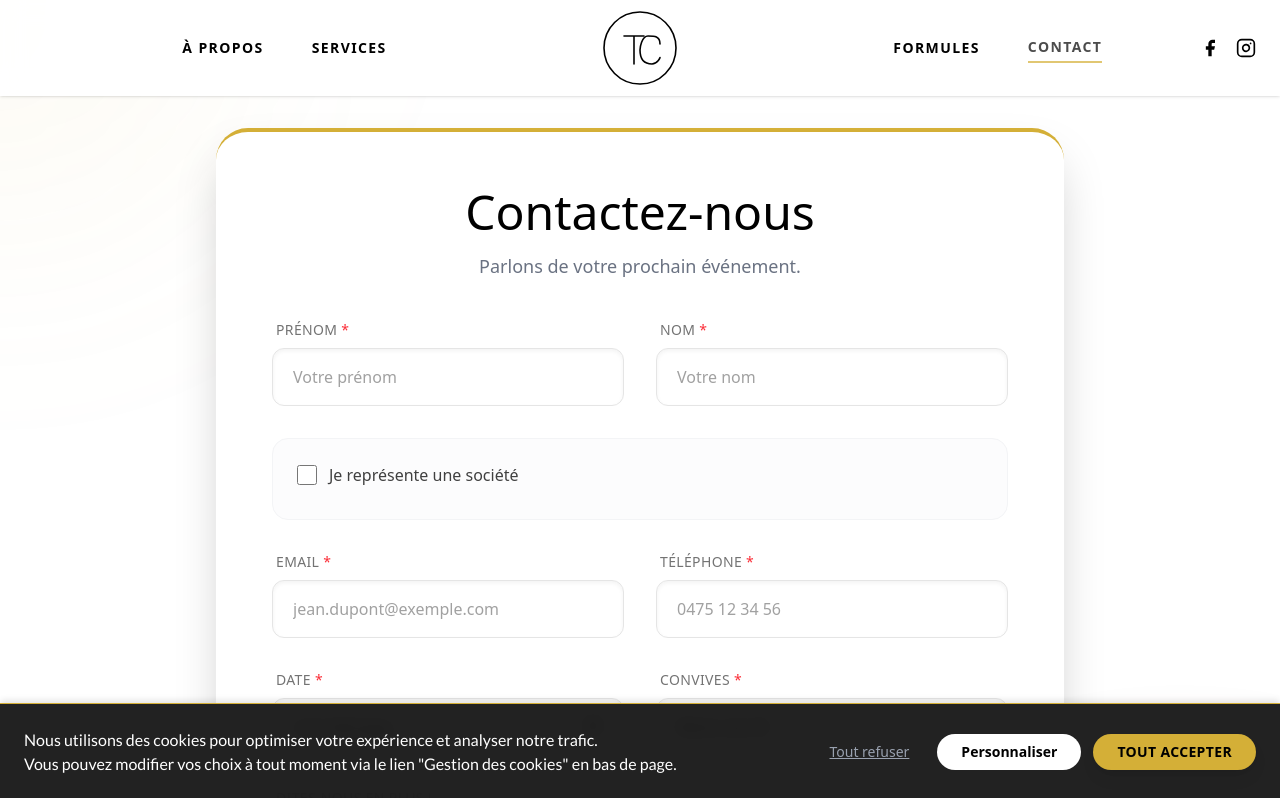
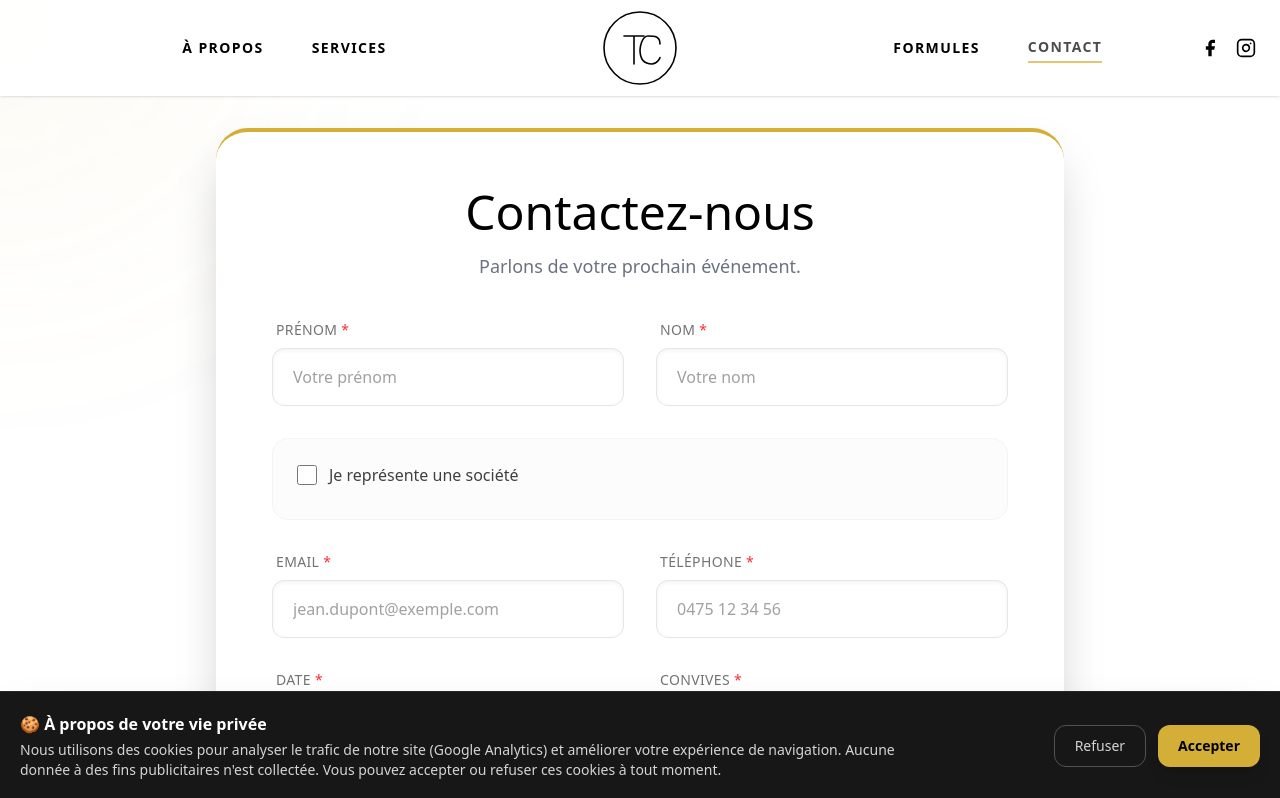
Before and after one commit to FlorianMeganck/traiteur-compere, a Next.js app: page /contact in a window 1280 px wide. Shown: the top 798 px of the page. Built offline with nearby package versions, Linux system fonts and the light colour scheme; a web font is replaced by a local one.

Commit message:
ajout cookies

```diff
--- a/app/layout.tsx
+++ b/app/layout.tsx
@@ -21,10 +21,8 @@ export const metadata: Metadata = {
 
 import Navbar from "./components/Navbar";
 import Footer from "./components/Footer";
-import GoogleAnalytics from "./components/GoogleAnalytics";
-import CookieBanner from "./components/CookieBanner";
-
 import ScrollToTop from "./components/ScrollToTop";
+import Analytics from "@/components/Analytics";
 
 export default function RootLayout({
   children,
@@ -38,12 +36,9 @@ export default function RootLayout({
       >
         <Navbar />
         {children}
-        <CookieBanner />
-        <Suspense fallback={null}>
-          <GoogleAnalytics GA_MEASUREMENT_ID='G-DM739YH09F' />
-        </Suspense>
         <Footer />
         <ScrollToTop />
+        <Analytics />
       </body>
     </html>
   );
--- /dev/null
+++ b/components/Analytics.tsx
@@ -0,0 +1,75 @@
+"use client";
+import { useState, useEffect } from 'react';
+import Script from 'next/script';
+
+export default function Analytics() {
+    const [consentGiven, setConsentGiven] = useState<boolean | null>(null);
+
+    // Vérifie si l'utilisateur a déjà fait un choix dans le passé
+    useEffect(() => {
+        const consent = localStorage.getItem('cookie-consent');
+        if (consent === 'accepted') {
+            setConsentGiven(true);
+        } else if (consent === 'declined') {
+            setConsentGiven(false);
+        }
+    }, []);
+
+    const handleAccept = () => {
+        localStorage.setItem('cookie-consent', 'accepted');
+        setConsentGiven(true);
+    };
+
+    const handleDecline = () => {
+        localStorage.setItem('cookie-consent', 'declined');
+        setConsentGiven(false);
+    };
+
+    return (
+        <>
+            {/* Le script GA n'est injecté que si consentGiven est TRUE */}
+            {consentGiven && (
+                <>
+                    <Script
+                        strategy="afterInteractive"
+                        src={`https://www.googletagmanager.com/gtag/js?id=G-DM739YH09F`}
+                    />
+                    <Script id="google-analytics" strategy="afterInteractive">
+                        {`
+                            window.dataLayer = window.dataLayer || [];
+                            function gtag(){dataLayer.push(arguments);}
+                            gtag('js', new Date());
+                            gtag('config', 'G-DM739YH09F');
+                        `}
+                    </Script>
+                </>
+            )}
+
+            {/* Le bandeau RGPD ne s'affiche que si aucun choix n'a été fait */}
+            {consentGiven === null && (
+                <div className="fixed bottom-0 left-0 right-0 bg-neutral-900 text-white p-5 z-[9999] shadow-2xl border-t border-neutral-800 flex flex-col md:flex-row items-center justify-between gap-6 animate-fade-in-up">
+                    <div className="text-sm text-neutral-300 max-w-4xl">
+                        <p className="font-bold text-white mb-1 text-base">🍪 À propos de votre vie privée</p>
+                        <p>
+                            Nous utilisons des cookies pour analyser le trafic de notre site (Google Analytics) et améliorer votre expérience de navigation. Aucune donnée à des fins publicitaires n'est collectée. Vous pouvez accepter ou refuser ces cookies à tout moment.
+                        </p>
+                    </div>
+                    <div className="flex gap-3 shrink-0 w-full md:w-auto">
+                        <button
+                            onClick={handleDecline}
+                            className="flex-1 md:flex-none px-5 py-2.5 rounded-xl border border-neutral-600 text-neutral-300 hover:bg-neutral-800 transition-colors text-sm font-medium"
+                        >
+                            Refuser
+                        </button>
+                        <button
+                            onClick={handleAccept}
+                            className="flex-1 md:flex-none px-5 py-2.5 rounded-xl bg-[#D4AF37] text-black hover:bg-[#C5A030] transition-colors text-sm font-bold shadow-lg"
+                        >
+                            Accepter
+                        </button>
+                    </div>
+                </div>
+            )}
+        </>
+    );
+}
```
